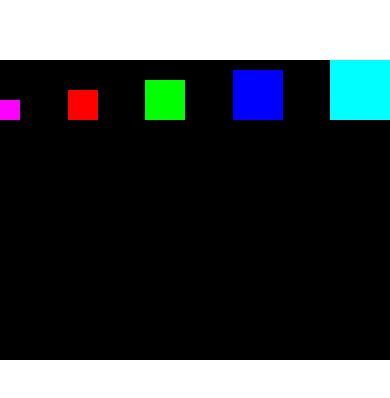
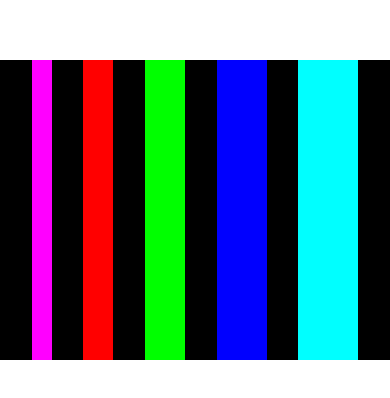
Before and after one commit to JordyLimaEng/React-Native, a React Native app: screen / in a window 390 px wide. Shown: the part 212-610 px from the top of the page. Built offline with nearby package versions, Linux system fonts and the light colour scheme.

Commit message:
usando FlexBox #5 - strech

```diff
--- a/src/components/layout/FlexboxV3.js
+++ b/src/components/layout/FlexboxV3.js
@@ -17,8 +17,8 @@ export default props =>{
 const style = StyleSheet.create({
     FlexV3: {//manipulando o eixo horizontal como principal e o vertical como secundario
         flexDirection: "row",
-        justifyContent: "space-between",//linha
-        alignItems: "baseline",//coluna
+        justifyContent: "space-evenly",//linha
+        alignItems: "stretch",//coluna
         height: 300,
         width: "100%",
         backgroundColor: '#000'
--- a/src/components/layout/Quadrado.js
+++ b/src/components/layout/Quadrado.js
@@ -3,10 +3,10 @@ import {Text, View} from 'react-native'
 import Estilo from '../estilo'
 
 export default props =>{
-    const lado = props.lado
+    const lado = props.lado || 50
     return (
         <View style={{
-            height: lado,
+            //height: lado,
             width: lado,
             backgroundColor: props.cor || '000'
         }}/>
```
